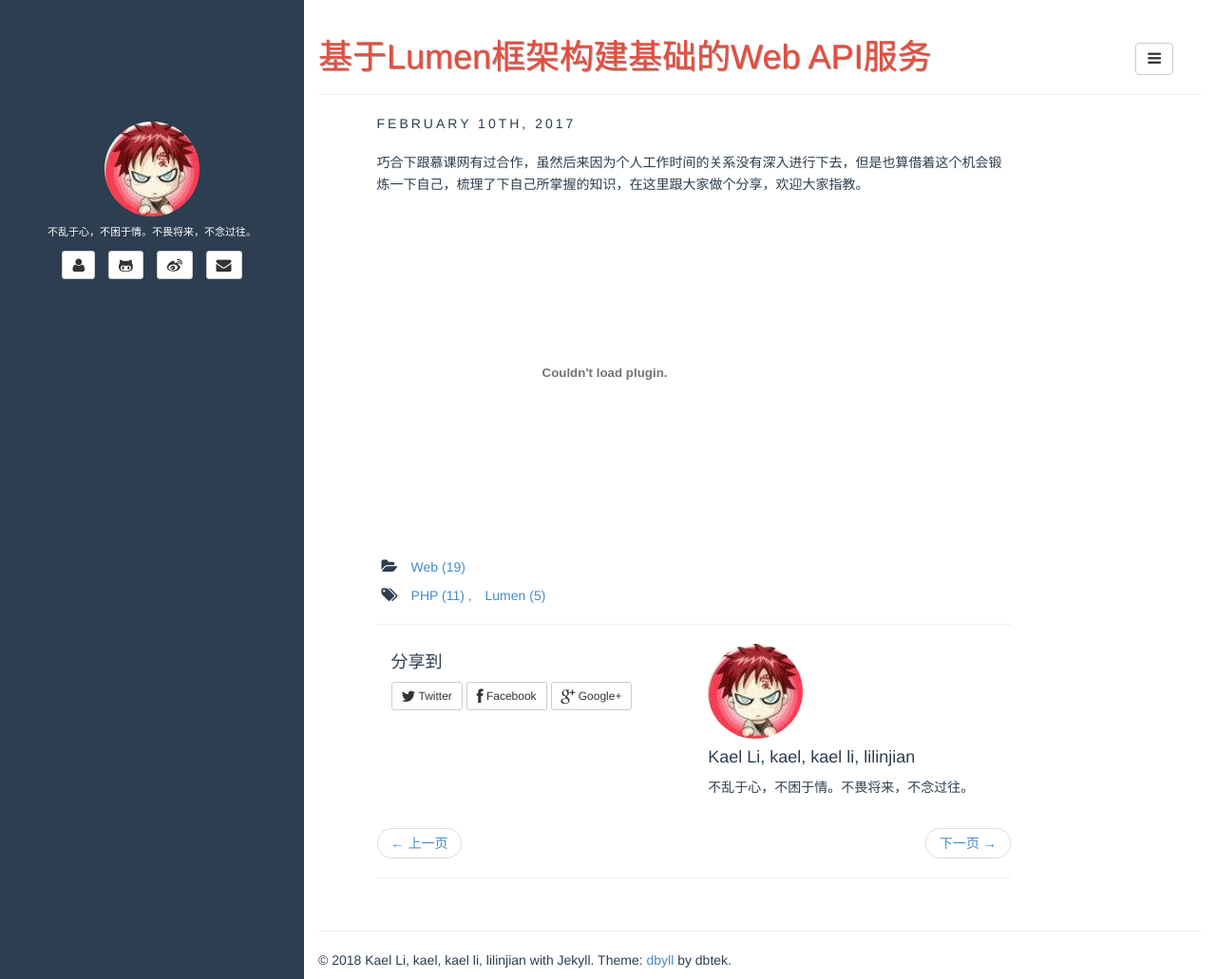
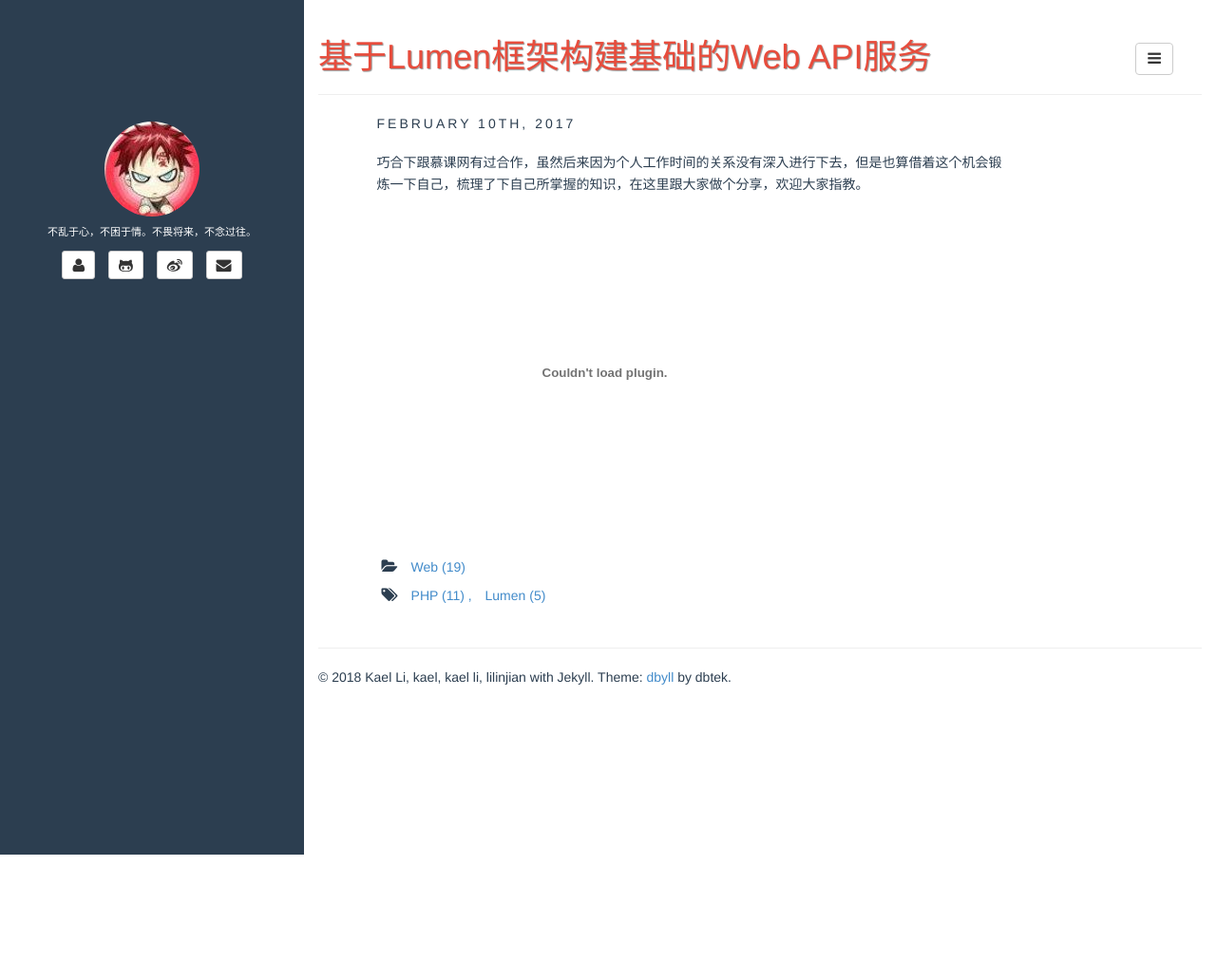
Before and after one commit to kaelli1234/kaelli1234.github.io, a Jekyll site: the page built from _posts/2017-02-10-imooc-lumen-api.md, in a window 1280 px wide and 1031 px high. Shown: the whole window at 95% size. Built offline with Jekyll 4.4.1, drawn with Linux system fonts in a browser that asks for light colours; comment, search, counter and statistics services are not loaded.

Commit message:
新增评论插件 调整详情页样式

```diff
--- a/_includes/post.html
+++ b/_includes/post.html
@@ -69,55 +69,6 @@
 		</ul>
 		{% endunless %}
 
-		<hr>
-
-		<div>
-      <section class="share col-sm-6">
-        <h4 class="section-title">分享到</h4>
-        <a class="btn btn-default btn-sm twitter" href="http://twitter.com/share?text={{page.title | encode}}{% if site.author.twitter%}&via={{site.author.twitter}}{% endif %}"
-           onclick="window.open(this.href, 'twitter-share', 'width=550,height=235');return false;">
-          <i class="fa fa-twitter fa-lg"></i>
-          Twitter
-        </a>
-        <a class="btn btn-default btn-sm facebook" href="https://www.facebook.com/sharer/sharer.php"
-           onclick="window.open(this.href, 'facebook-share','width=580,height=296');return false;">
-          <i class="fa fa-facebook fa-lg"></i>
-          Facebook
-        </a>
-        <a class="btn btn-default btn-sm gplus"
-           onclick="window.open('https://plus.google.com/share?url='+window.location.href, 'google-plus-share', 'width=490,height=530');return false;">
-          <i class="fa fa-google-plus fa-lg"></i>
-          Google+
-        </a>
-      </section>
-
-      <section class="col-sm-6 author">
-        <img src="{{ site.BASE_PATH }}/assets/avatar/soul.png" class="img-circle" />
-        <h4 class="section-title author-name">{{site.author.name}}</h4>
-        <p class="author-bio">{{site.author.bio}}</p>
-      </section>
-    </div>
-
-    <div class="clearfix"></div>
-
-		<ul class="pager">
-		  {% if page.previous %}
-		  <li class="previous"><a href="{{ site.BASE_PATH }}{{ page.previous.url }}" title="{{ page.previous.title }}">&larr; 上一页</a></li>
-		  {% else %}
-		  <li class="previous disabled"><a>&larr; 上一页</a></li>
-		  {% endif %}
-		  {% if page.next %}
-		  <li class="next"><a href="{{ site.BASE_PATH }}{{ page.next.url }}" title="{{ page.next.title }}">下一页 &rarr;</a></li>
-		  {% else %}
-			<li class="next disabled"><a>下一页 &rarr;</a>
-		  {% endif %}
-		</ul>
-
-		<hr>
-	</div>
-
-	<div class="col-sm-2 sidebar-2">
-
 	</div>
 </article>
 <div class="clearfix"></div>
```
